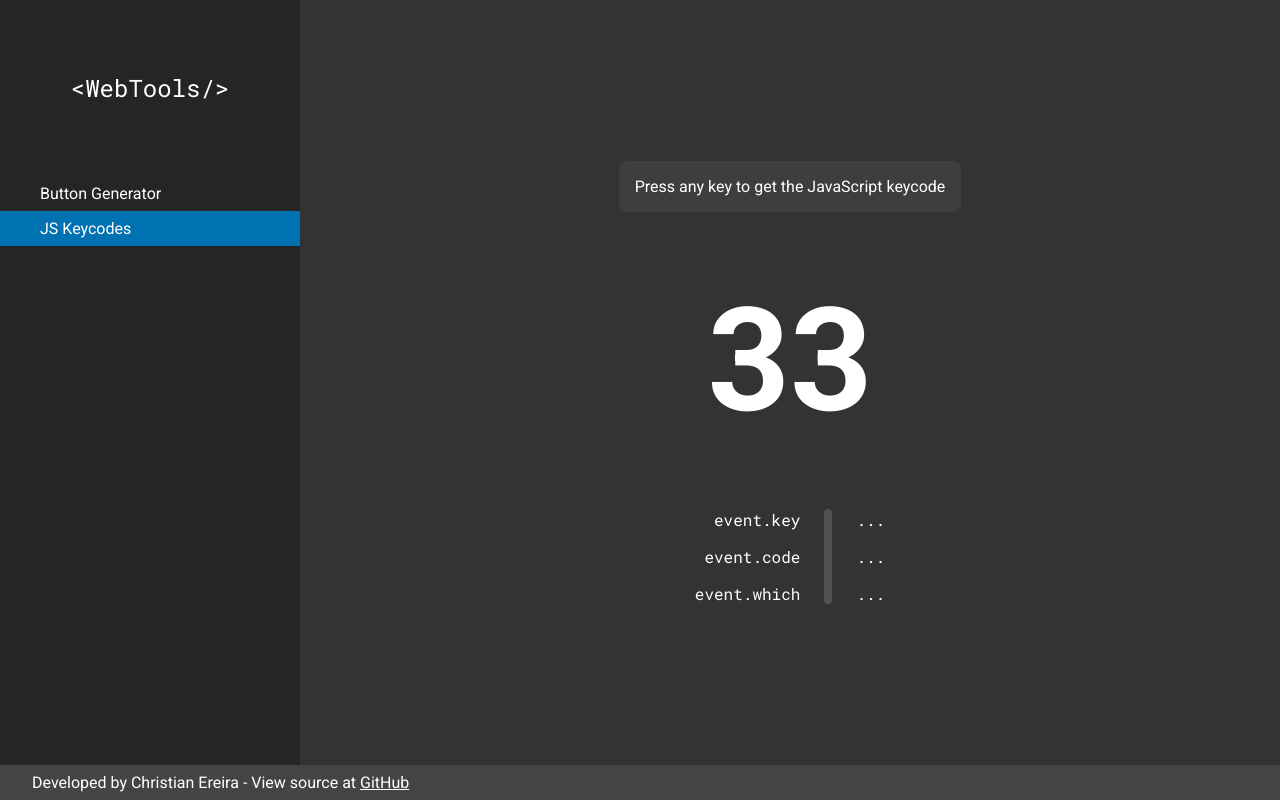
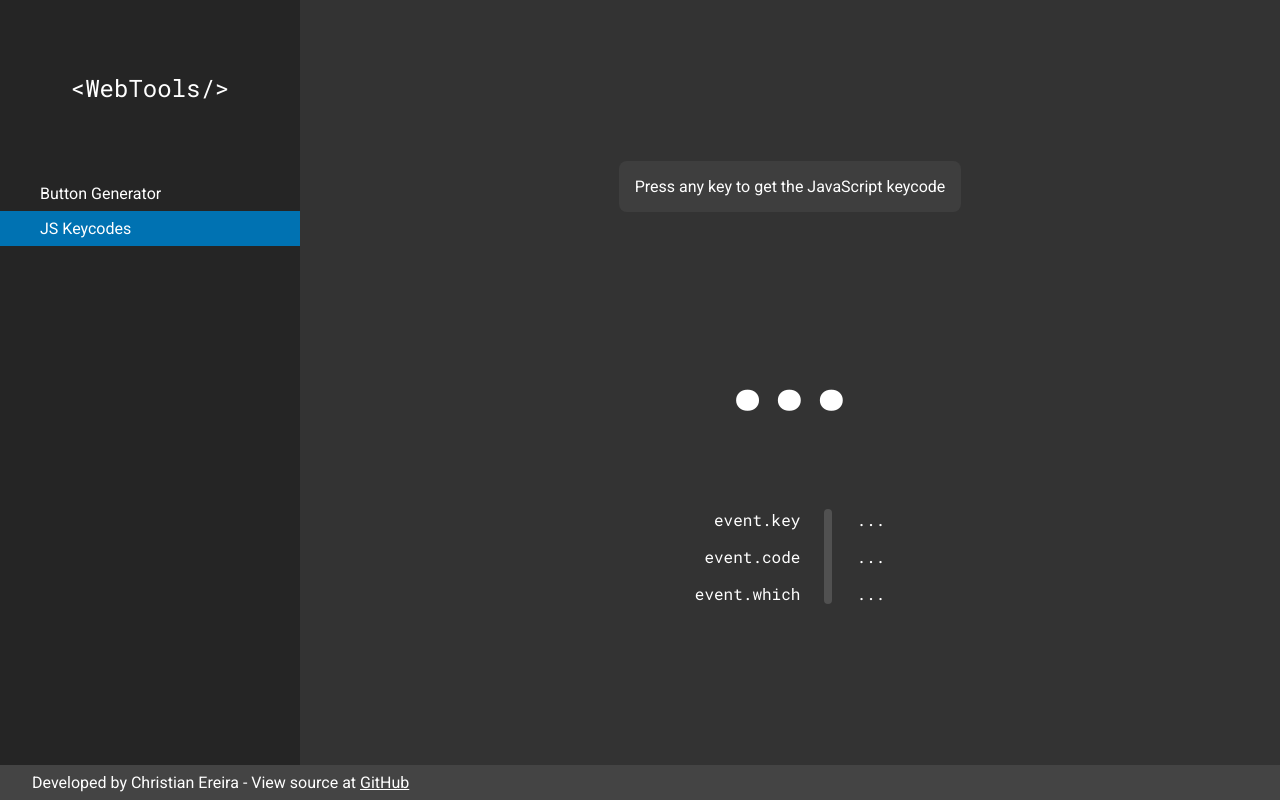
Before and after one commit to ChristianEreira/WebTools, a React (Create React App) app: page /keycodes in a window 1280 px wide. Built offline with nearby package versions, Linux system fonts and the light colour scheme.

Commit message:
Add functionality

```diff
--- a/src/KeycodesPage.js
+++ b/src/KeycodesPage.js
@@ -1,10 +1,20 @@
 import './App.css';
+import { useState, useEffect } from 'react';
 
 function KeycodesPage() {
+  const [keyEvent, setKeyEvent] = useState({ key: "...", code: "...", which: "..." });
+
+  useEffect(() => {
+    window.addEventListener('keydown', (e) => {
+      setKeyEvent(e);
+      console.log(e);
+    });
+  }, []);
+
   return (
     <div className="centerVert">
       <p className="section">Press any key to get the JavaScript keycode</p>
-      <p className="bigNumber">33</p>
+      <p className="bigNumber">{keyEvent.which}</p>
       <div id="keycodeTable">
         <div id="keycodeTableLeft">
           <p>event.key</p>
@@ -13,9 +23,9 @@ function KeycodesPage() {
         </div>
         <div id="keycodeTableSeperator"></div>
         <div>
-          <p>...</p>
-          <p>...</p>
-          <p>...</p>
+          <p>{keyEvent.key == " " ? '" "' : keyEvent.key}</p>
+          <p>{keyEvent.code}</p>
+          <p>{keyEvent.which}</p>
         </div>
       </div>
     </div>
```
